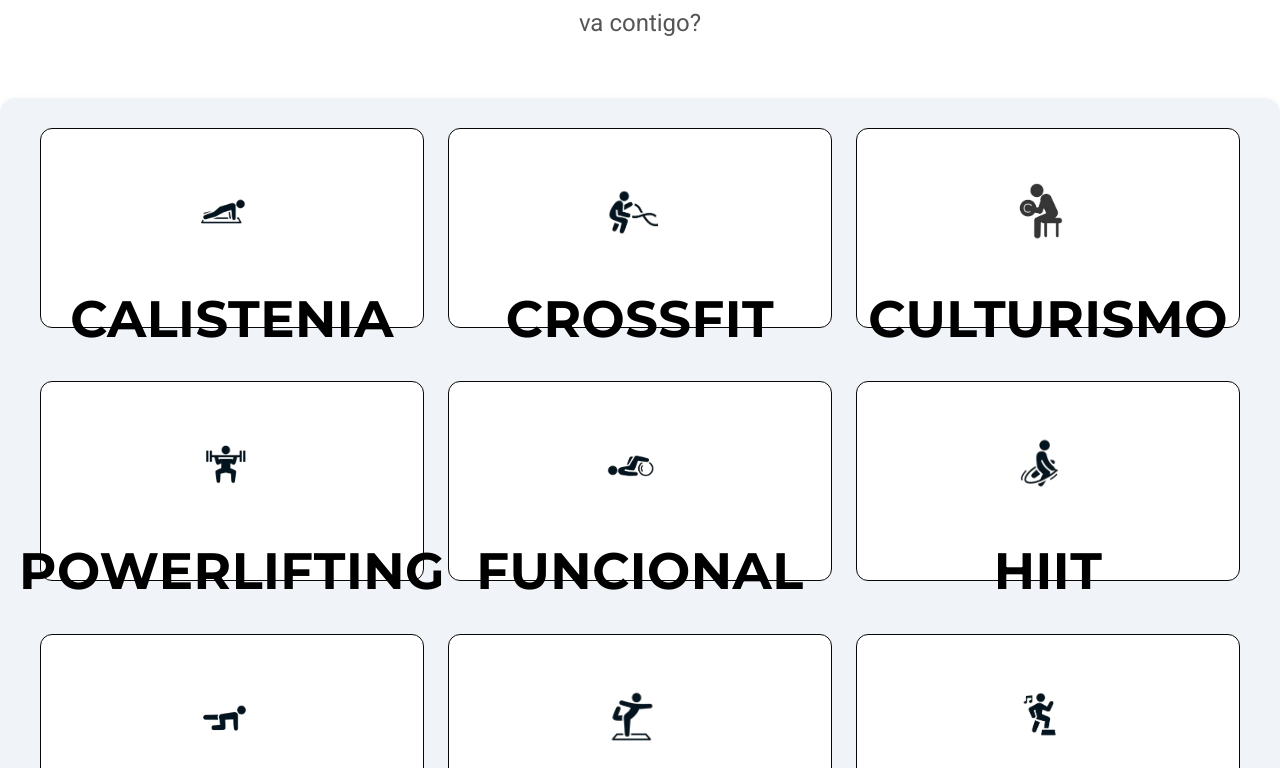
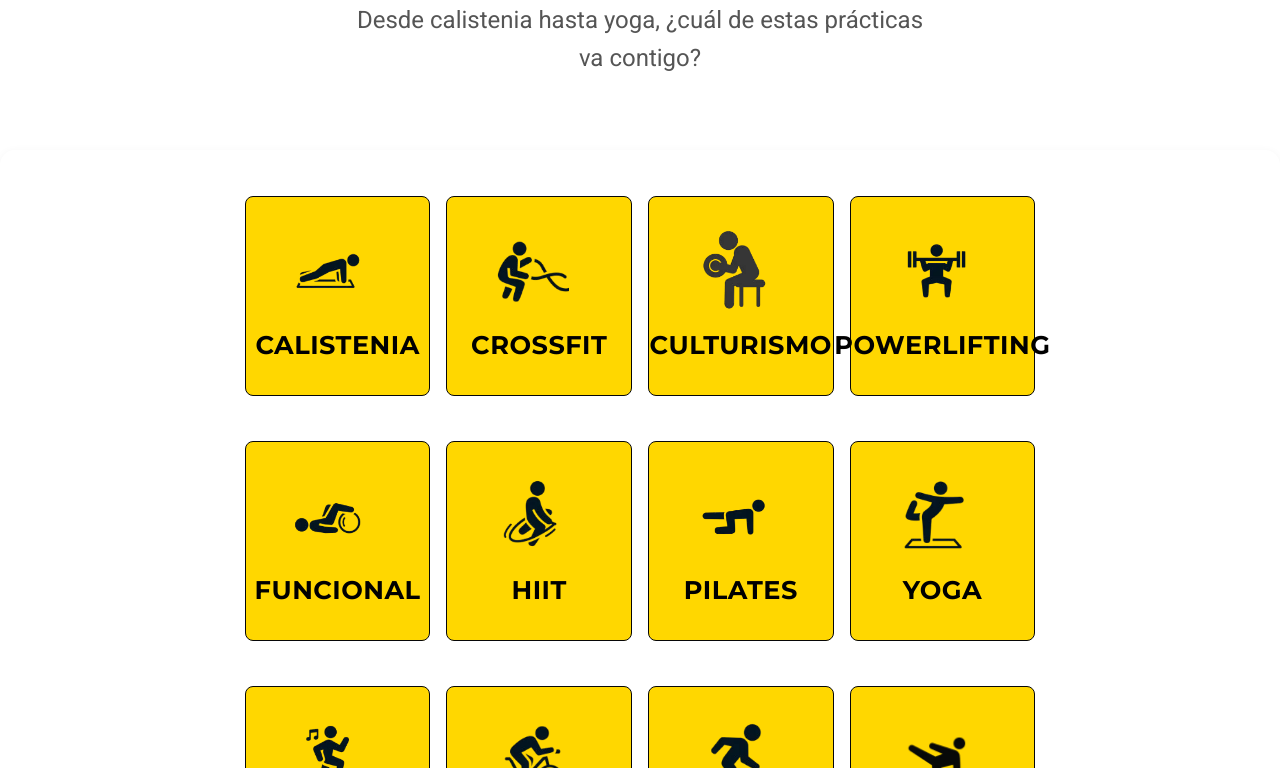
Before and after one commit to pepito9486/pretoriann-web, a React (Vite) app: page /disciplinas in a window 1280 px wide. Shown: the part 1652-2420 px from the top of the page. Built offline with nearby package versions, Linux system fonts and the light colour scheme.

Commit message:
disciplinas2

```diff
--- a/src/index-diseño-secciones-pc.css
+++ b/src/index-diseño-secciones-pc.css
@@ -258,8 +258,8 @@
     justify-content: center;
     align-items: center;
     flex-direction: column;
-    width: 80%;
-    aspect-ratio: 500px;
+    width: 70%;
+    aspect-ratio: 600px;
   }
 
   .principal .h1-concept .h1-disciplinas {
@@ -298,65 +298,65 @@
   }
 
   .menu-disciplinas-equipo {
-    /* background-color: green; */
     display: flex;
     justify-content: center;
-    width: 100%;
+    align-items: center;
+    margin-top: 2rem;
+    /* background-color: red; */
+    padding: 2rem;
   }
 
-  .menu-disciplinas-equipo ul {
-    /* background-color: red; */
-    width: 1200px; /* ⭐ ANCHO FIJO QUE GARANTIZA 4 COLUMNAS */
-    max-width: 100%;
+  .main-menudisciplinas-acordeon .menu-disciplinas-equipo ul {
+    /* background-color: orange; */
+    width: 65%;
     display: grid;
-    display: grid;
-    grid-template-columns: repeat(4, 1fr);
-    gap: 24px; /* ⭐ Separación uniforme en todas direcciones */
-    list-style: none;
-    padding: 0;
-    margin: 0 auto;
+    grid-template-columns: repeat(4, 1fr); /* 3 columnas iguales */
+    gap: 1rem; /* espacio entre celdas */
+    list-style: none; /* quita viñetas */
+    padding: 0; /* quita relleno por defecto */
+    margin: 0;
   }
 
   .menu-disciplinas-equipo ul li {
-    background: white;
-    height: 200px; /* ⭐ Altura fija para uniformidad */
-    border-radius: 12px;
-    padding: 1rem;
-    display: flex;
-    align-items: center;
-    justify-content: center;
-    box-shadow: 0 2px 8px rgba(0, 0, 0, 0.1);
+    /* background-color: red; */
+    height: 200px;
+    padding: 0 1rem;
+    box-shadow: 0 2px 8px rgba(0, 0, 0, 0.1); /* sombra inicial */
     transition: transform 0.3s ease, box-shadow 0.3s ease;
   }
 
   .menu-disciplinas-equipo ul li:hover {
     transform: translateY(-8px);
-    box-shadow: 0 12px 24px rgba(0, 0, 0, 0.2);
+    box-shadow: 0 12px 24px rgb(0, 0, 0, 0.2);
   }
 
-  .menu-disciplinas-equipo .equipo-icon {
+  .menu-disciplinas-equipo ul li .equipo-icon {
+    /* background-color: green; */
+    width: 100%;
+    height: 100%;
     display: flex;
     flex-direction: column;
-    justify-content: center;
-    align-items: center;
+    padding: 1rem;
+  }
+  .menu-disciplinas-equipo ul li .equipo-icon span {
+    display: inline-block;
+    font-size: clamp(1rem, 2vw, 2rem);
+    margin-top: 1.5rem;
+    /* background-color: red; */
   }
 
-  .menu-disciplinas-equipo .equipo-icon img {
-    width: 55%;
-    height: auto;
-  }
-
-  .menu-disciplinas-equipo .equipo-icon span {
+  .menu-disciplinas-equipo ul li .equipo-icon img {
     margin-top: 1rem;
-    font-size: 1.35rem; /* ⭐ Tamaño fijo y legible */
-    font-weight: 600;
+    /* background-color: #e6b800; */
+    width: 50%;
+    height: 50%;
   }
 
   /* *****************************contenedor videos en seccion disciplina*********************** */
 
   /* esta en componente card-calistenia */
   .description-disciplinas .main-calistenia ul li {
-    width: 80%;
+    width: 45%;
   }
 
   .description-disciplinas .main-calistenia ul li .wrap-img-iframe {
@@ -374,31 +374,49 @@
   }
 
   .description-disciplinas .main-calistenia ul li .p-li-ejercicio {
-    font-size: 2rem;
+    font-size: 1.5rem;
   }
 
   /* ************************ esta el componente banner-disciplina********** */
 
+  .main-calistenia .h2-infocalistenia {
+    display: flex;
+    flex-direction: column;
+    align-items: center;
+    margin: 2rem auto;
+    padding: 2rem auto;
+  }
+
   .hero-calistenia {
-    width: 50%;
+    width: 40%;
+    margin: 2rem auto;
+    background-color: white;
   }
 
   .hero-calistenia .circle-img {
-    width: 50%;
-    height: 50%;
+    width: 300px;
+    height: 300px;
+  }
+
+  .hero-calistenia .circle-img img {
+    width: 100%;
+    height: 100%;
+    object-fit: contain;
+    border-radius: 50%;
+    display: block;
   }
 
   .hero-calistenia h1 {
-    font-size: 3.5rem !important;
+    font-size: 3rem !important;
     /* background-color: red; */
   }
 
   .principal .descripcion-calistenia h2 {
-    font-size: 3rem;
+    font-size: 2.5rem;
   }
 
   .principal .descripcion-calistenia p {
-    font-size: 2rem;
+    font-size: 1.5rem;
     background-color: white;
     width: 100%;
   }
@@ -767,8 +785,13 @@
   }
   .menu-disciplinas-equipo ul {
     /* background-color: red; */
+    width: 65%;
     display: grid;
-    grid-template-columns: repeat(3, 1fr);
+    grid-template-columns: repeat(3, 1fr); /* 3 columnas iguales */
+    gap: 1rem; /* espacio entre celdas */
+    list-style: none; /* quita viñetas */
+    padding: 0; /* quita relleno por defecto */
+    margin: 0;
   }
 
   .banner-text p {
--- a/src/index.css
+++ b/src/index.css
@@ -942,10 +942,11 @@
 /* //////////////////MENU DE DISCIPLINAS DE EQUIPOOOO  //////////// */
 
 .menu-disciplinas-equipo {
-  background-color: #f0f4f8;
+  /* background-color: #f0f4f8; */
   /* background-color: rebeccapurple; */
   /* Fondo claro del div */
   border-radius: 15px;
+  /* margin: 2rem auto; */
 
   /* Bordes redondeados en las esquinas */
   /* box-shadow: 0px -3px 10px rgba(0, 0, 0, 0.1), */
```
